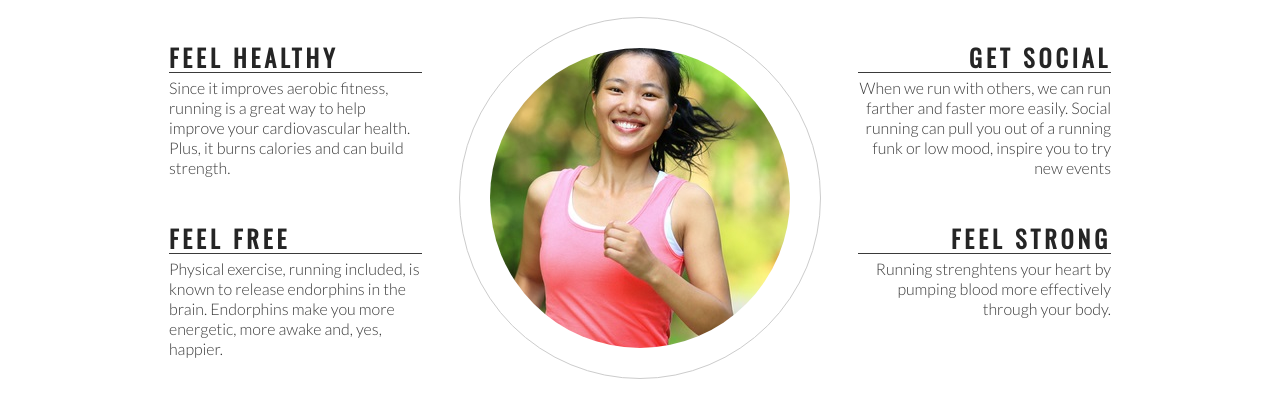
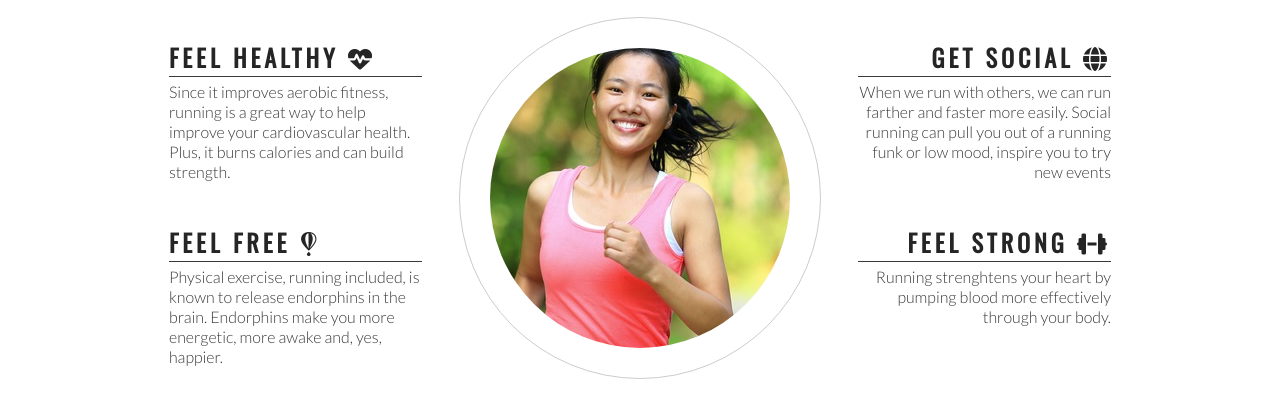
Before and after one commit to ShaneJames89/love-running, a plain HTML site: page index.html in a window 1280 px wide. Shown: the part 764-1182 px from the top of the page. Drawn offline with nearby package versions, Linux system fonts and the light colour scheme.

Commit message:
Add Font Awesome icons to club ethos section

```diff
--- a/index.html
+++ b/index.html
@@ -41,7 +41,7 @@
       <h2 id="welcome">Why Love Running With Us?</h2>
       <div id="left-about">
         <div class="left-about-heading">
-          <h2>Feel Healthy</h2>
+          <h2>Feel Healthy <i class="fas fa-heartbeat"></i> </h2>
           <hr>
           <p>
             Since it improves aerobic fitness, running is a great way to help improve your cardiovascular
@@ -49,7 +49,7 @@
           </p>
         </div>
         <div class="left-about-heading">
-          <h2>Feel Free</h2>
+          <h2>Feel Free <i class="fab fa-fly"></i></h2>
           <hr>
           <p>
             Physical exercise, running included, is known to release endorphins in the brain. Endorphins make
@@ -59,7 +59,7 @@
       </div>
       <div id="right-about">
         <div class="right-about-heading">
-          <h2>Get social</h2>
+          <h2>Get Social <i class="fas fa-globe"></i></h2>
           <hr>
           <p>
             When we run with others, we can run farther and faster more easily. Social running can pull you out
@@ -67,7 +67,7 @@
           </p>
         </div>
         <div class="right-about-heading">
-          <h2>Feel Strong</h2>
+          <h2>Feel Strong <i class="fas fa-dumbbell"></i></h2>
           <hr>
           <p>
             Running strenghtens your heart by pumping blood more effectively through your body.
@@ -86,6 +86,9 @@
   <footer>
     social links here
   </footer>
+
+  <!--font awesome script-->
+  <script src="https://kit.fontawesome.com/bce8d7d05d.js" crossorigin="anonymous"></script>
 </body>
 
 </html>
```
